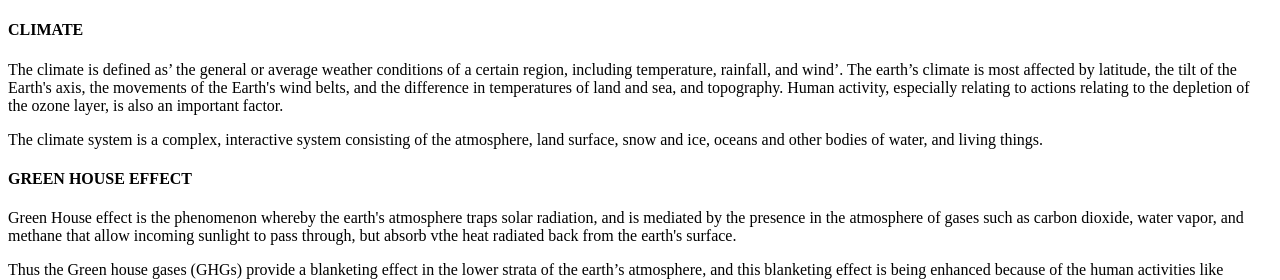
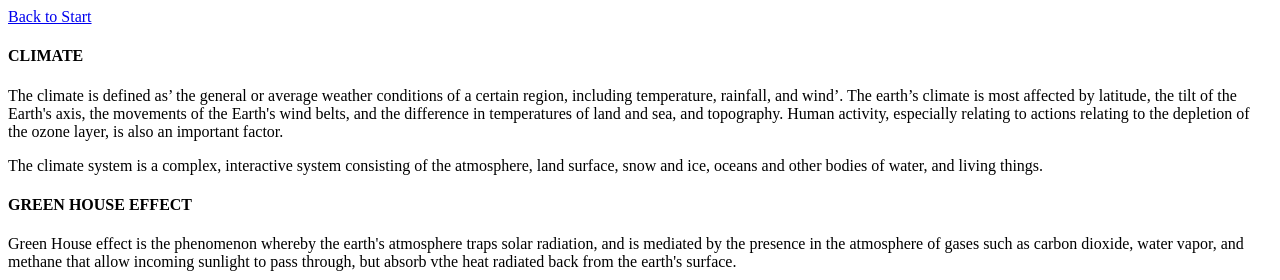
Before and after one commit to kahsishmehra/Globalwarming-2, a plain HTML site: page index.html in a window 1280 px wide. Shown: the top 280 px of the page. Drawn offline with Linux system fonts and the light colour scheme.

Commit message:
Update index.html

```diff
--- a/index.html
+++ b/index.html
@@ -5,7 +5,8 @@
     <title>Global Warming</title>
   </head>
   <body style="font-family:bookman old style;">
-    <h4>CLIMATE</h4>
+    <a href="https://kahsishmehra.github.io/Global-Warming/" text-align="center">Back to Start</a>
+    <h4 text0-align="center">CLIMATE</h4>
     <p>The climate is defined as’ the general or average weather conditions of a certain region, including temperature, rainfall, and wind’. The earth’s climate is most affected by latitude, the tilt of the Earth's axis, the movements of the Earth's wind belts, and the difference in temperatures of land and sea, and topography. Human activity, especially relating to actions relating to the depletion of the ozone layer, is also an important factor.</p>
     <p>The climate system is a complex, interactive system consisting of the atmosphere, land surface, snow and ice, oceans and other bodies of water, and living things.</p>
     <h4>GREEN HOUSE EFFECT</h4>
```
